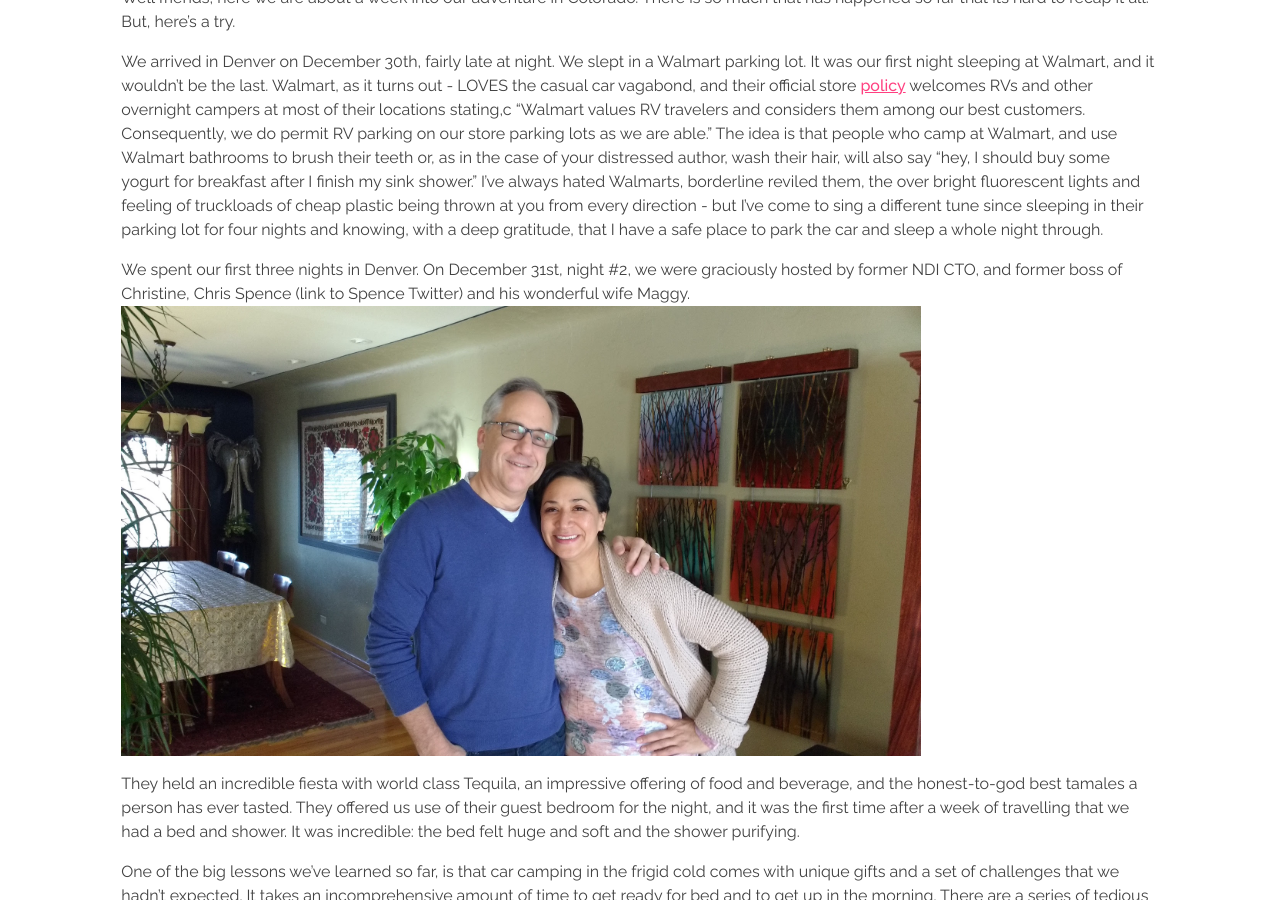
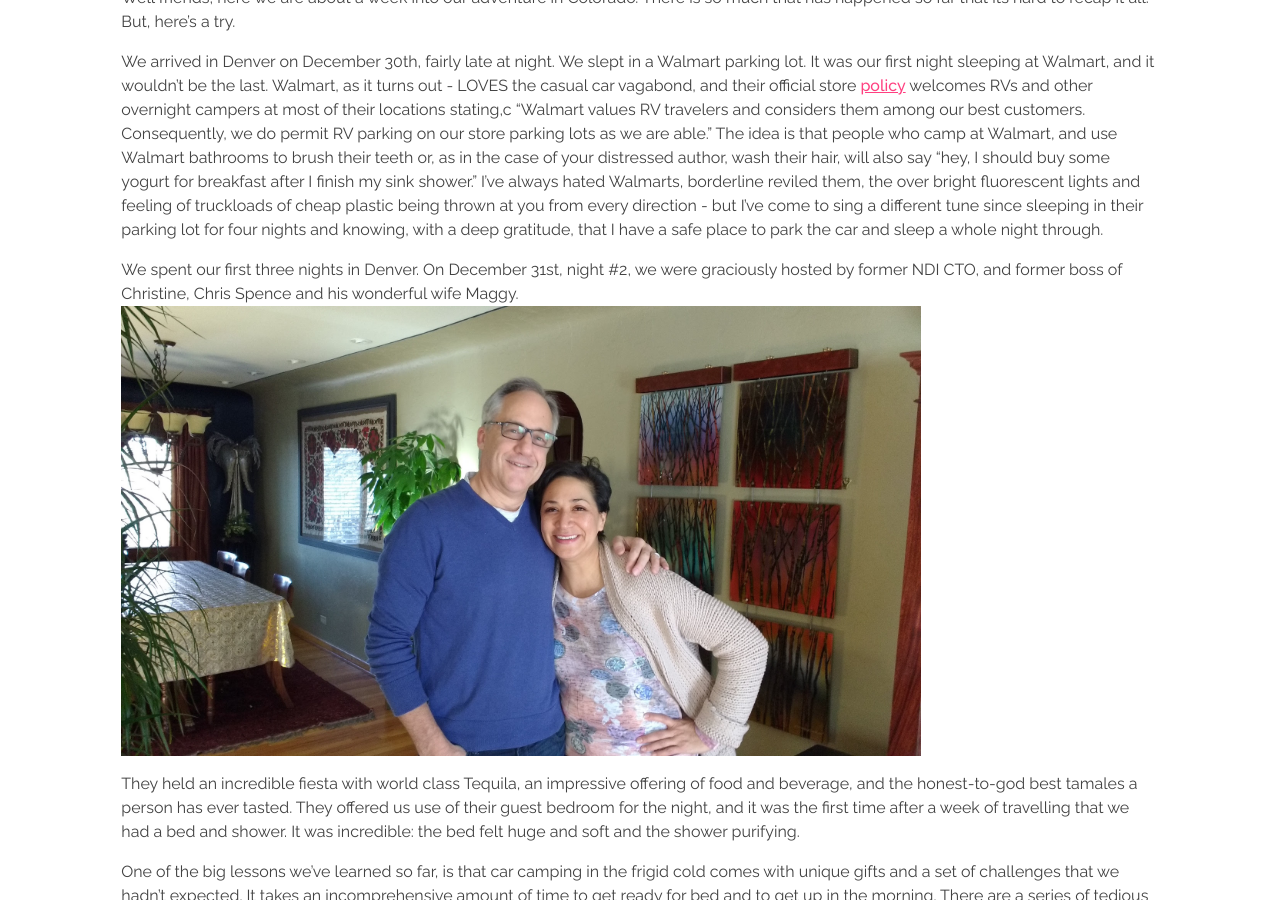
Before and after one commit to rocketree/rocketree.github.io, a Jekyll site: the page built from _posts/2016-01-12-state-of-the-adventure.markdown, in a window 1280 px wide and 900 px high, scrolled down 626 px. Built offline with Jekyll 4.4.1, drawn with Linux system fonts in a browser that asks for light colours.

Commit message:
changing text in SOTA post

```diff
--- a/_posts/2016-01-12-state-of-the-adventure.markdown
+++ b/_posts/2016-01-12-state-of-the-adventure.markdown
@@ -8,7 +8,7 @@ Well friends, here we are about a week into our adventure in Colorado.  There is
 
 We arrived in Denver on December 30th, fairly late at night. We slept in a Walmart parking lot. It was our first night sleeping at Walmart, and it wouldn't be the last. Walmart, as it turns out - LOVES the casual car vagabond, and their official store <a href="http://corporate.walmart.com/frequently-asked-questions">policy</a> welcomes RVs and other overnight campers at most of their locations stating,c "Walmart values RV travelers and considers them among our best customers. Consequently, we do permit RV parking on our store parking lots as we are able." The idea is that people who camp at Walmart, and use Walmart bathrooms to brush their teeth or, as in the case of your distressed author, wash their hair, will also say "hey, I should buy some yogurt for breakfast after I finish my sink shower." I've always hated Walmarts, borderline reviled them, the over bright fluorescent lights and feeling of truckloads of cheap plastic being thrown at you from every direction - but I've come to sing a different tune since sleeping in their parking lot for four nights and knowing, with a deep gratitude, that I have a safe place to park the car and sleep a whole night through.
 
-We spent our first three nights in Denver. On December 31st, night #2, we were graciously hosted by former NDI CTO, and former boss of Christine, Chris Spence (link to Spence Twitter) and his wonderful wife Maggy.
+We spent our first three nights in Denver. On December 31st, night #2, we were graciously hosted by former NDI CTO, and former boss of Christine, Chris Spence and his wonderful wife Maggy.
 <img src="/images/2016/01/12/state-of-the-adventure/chris-and-maggie.jpg" alt="the extremely messy car and home of Sean and Christine" style= "max-width:800px;">
 
 They held an incredible fiesta with world class Tequila, an impressive offering of food and beverage, and the honest-to-god best tamales a person has ever tasted. They offered us use of their guest bedroom for the night, and it was the first time after a week of travelling that we had a bed and shower. It was incredible: the bed felt huge and soft and the shower purifying.
```
